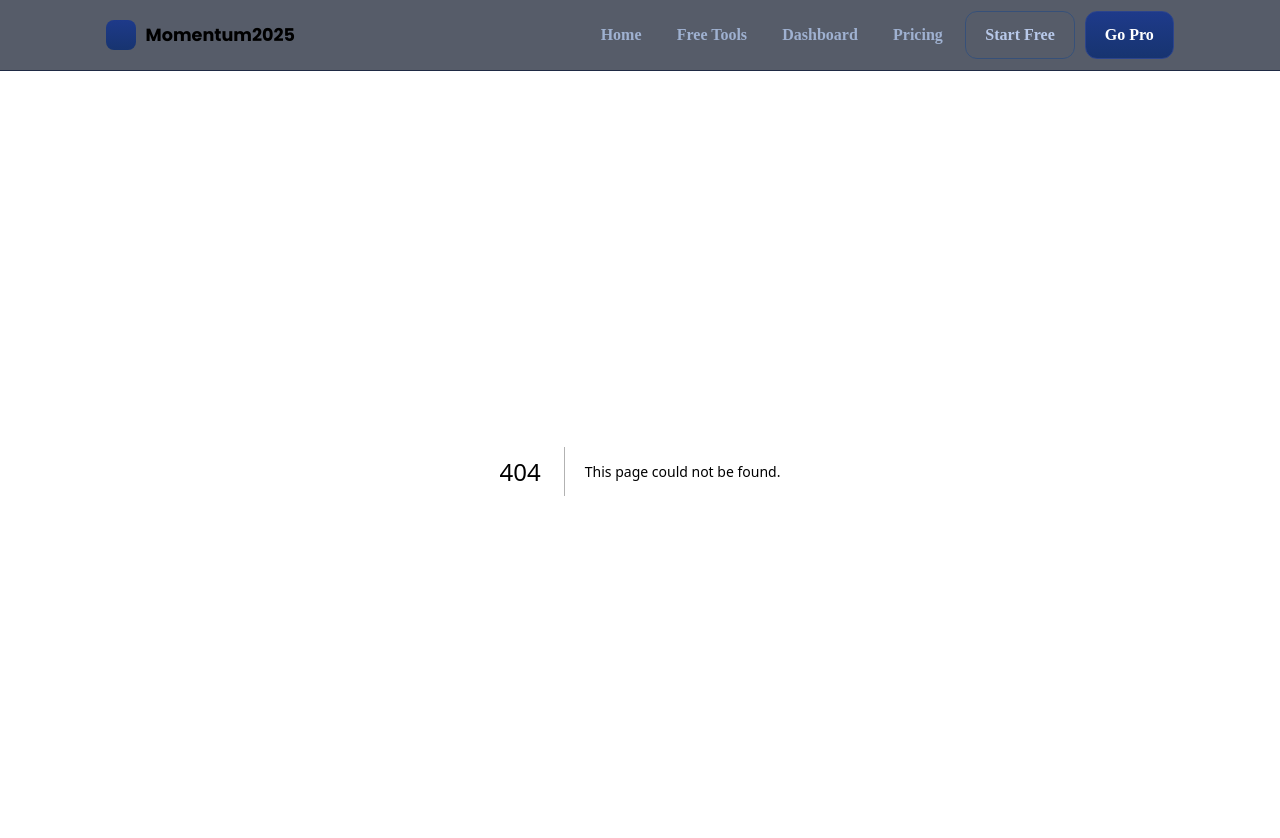
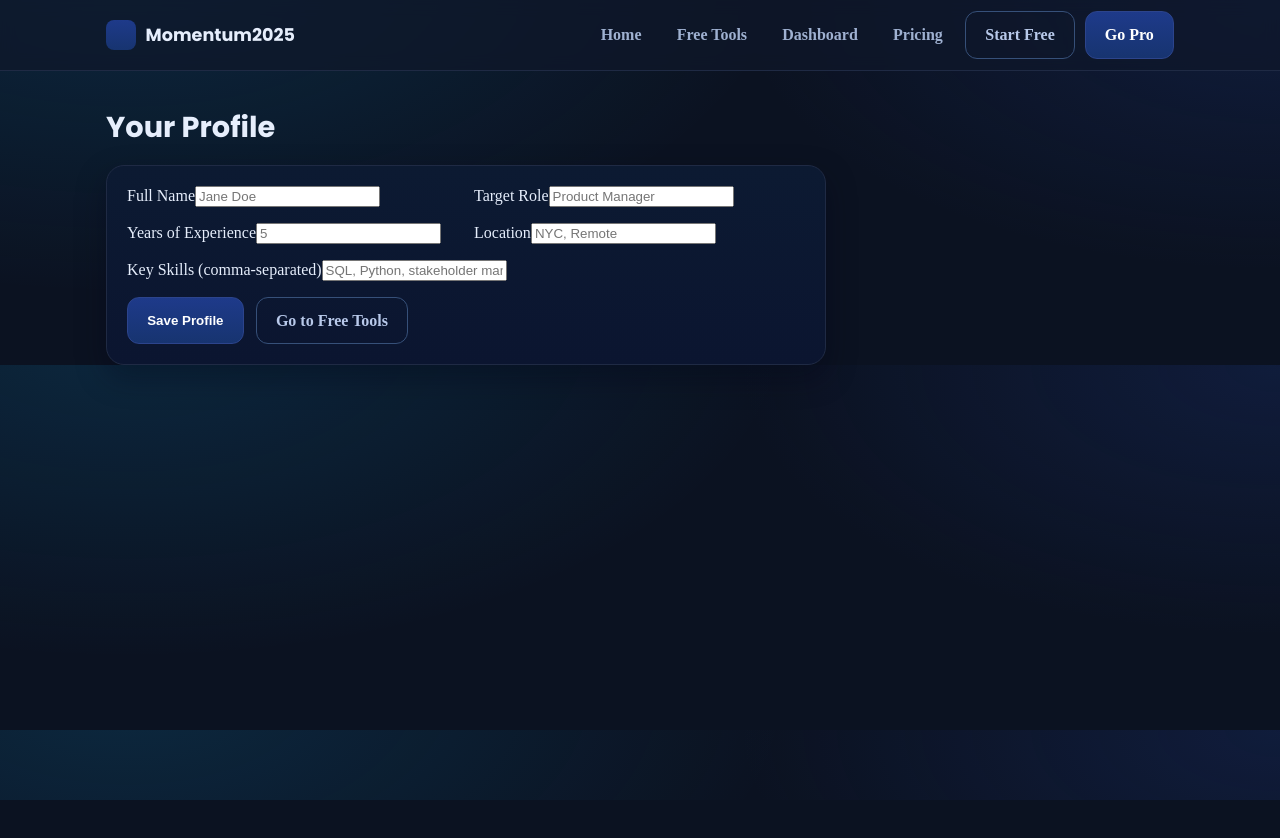
Before and after one commit to AGoff2689/Momentum2025, a Next.js app: page /profile in a window 1280 px wide. Before the commit this address had no page. Shown: the top 838 px of the page. After the commit the page ends 800 px from the top, so only its background shows below. Built offline with nearby package versions, Linux system fonts and the light colour scheme.

Commit message:
Add Profile onboarding page

```diff
--- /dev/null
+++ b/app/profile/page.tsx
@@ -0,0 +1,65 @@
+"use client";
+import { useEffect, useState } from "react";
+
+export default function ProfilePage() {
+  const [name, setName] = useState("");
+  const [role, setRole] = useState("");
+  const [exp, setExp] = useState("");
+  const [skills, setSkills] = useState("");
+  const [location, setLocation] = useState("");
+
+  useEffect(() => {
+    if (typeof window === "undefined") return;
+    setName(localStorage.getItem("m25:name") || "");
+    setRole(localStorage.getItem("m25:role") || "");
+    setExp(localStorage.getItem("m25:exp") || "");
+    setSkills(localStorage.getItem("m25:skills") || "");
+    setLocation(localStorage.getItem("m25:location") || "");
+  }, []);
+
+  const save = () => {
+    if (typeof window === "undefined") return;
+    localStorage.setItem("m25:name", name);
+    localStorage.setItem("m25:role", role);
+    localStorage.setItem("m25:exp", exp);
+    localStorage.setItem("m25:skills", skills);
+    localStorage.setItem("m25:location", location);
+    alert("Profile saved ✓");
+  };
+
+  return (
+    <main className="container" style={{ paddingTop: "1rem" }}>
+      <h1 className="h2" style={{ marginBottom: "1rem" }}>Your Profile</h1>
+
+      <section className="card card-lg" style={{ maxWidth: 720 }}>
+        <div style={{ display:"grid", gap:"1rem", gridTemplateColumns:"repeat(2,minmax(0,1fr))" }}>
+          <div>
+            <label className="label">Full Name</label>
+            <input className="input" value={name} onChange={e=>setName(e.target.value)} placeholder="Jane Doe" />
+          </div>
+          <div>
+            <label className="label">Target Role</label>
+            <input className="input" value={role} onChange={e=>setRole(e.target.value)} placeholder="Product Manager" />
+          </div>
+          <div>
+            <label className="label">Years of Experience</label>
+            <input className="input" value={exp} onChange={e=>setExp(e.target.value)} placeholder="5" />
+          </div>
+          <div>
+            <label className="label">Location</label>
+            <input className="input" value={location} onChange={e=>setLocation(e.target.value)} placeholder="NYC, Remote" />
+          </div>
+          <div style={{ gridColumn: "1 / -1" }}>
+            <label className="label">Key Skills (comma-separated)</label>
+            <input className="input" value={skills} onChange={e=>setSkills(e.target.value)} placeholder="SQL, Python, stakeholder management" />
+          </div>
+        </div>
+
+        <div style={{ display: "flex", gap: ".75rem", marginTop: "1rem" }}>
+          <button className="btn btn-primary" onClick={save}>Save Profile</button>
+          <a className="btn btn-outline" href="/free">Go to Free Tools</a>
+        </div>
+      </section>
+    </main>
+  );
+}
```
